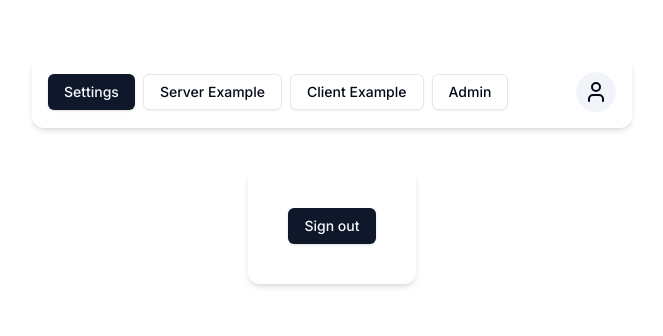
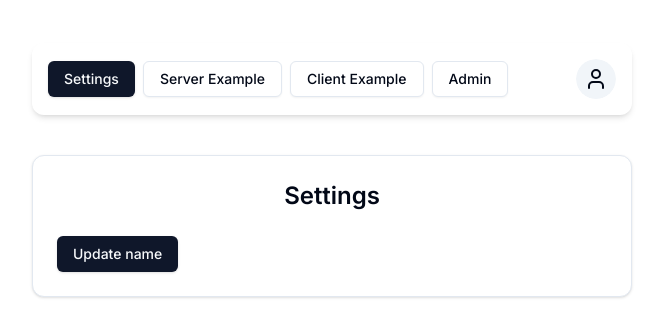
Before and after one commit to NatGlass/Next-Auth, a Next.js app: page /settings in a window 1280 px wide. Shown: the part 230-566 px from the top of the page, without its empty margins (308-971 px from the left). Built offline with nearby package versions, Linux system fonts and the light colour scheme; no server answers.

Commit message:
Refactor settings page component and add transition for updating name

```diff
--- a/src/app/(protected)/settings/page.tsx
+++ b/src/app/(protected)/settings/page.tsx
@@ -1,14 +1,30 @@
 'use client';
 
+import {settings} from '@/actions/settings';
 import {Button} from '@/components/ui/button';
-import {signOut} from 'next-auth/react';
+import {Card, CardContent, CardHeader} from '@/components/ui/card';
+import {useTransition} from 'react';
 
 function SettingsPage() {
-  const onClick = () => signOut();
+  const [isPending, startTransition] = useTransition();
+  const onClick = () => {
+    startTransition(() => {
+      settings({
+        name: 'Newww',
+      });
+    });
+  };
   return (
-    <div className="shadow-md p-10 rounded-xl">
-      <Button onClick={onClick}>Sign out</Button>
-    </div>
+    <Card className="w-[600px]">
+      <CardHeader>
+        <p className="text-2xl font-semibold text-center">Settings</p>
+      </CardHeader>
+      <CardContent>
+        <Button onClick={onClick} disabled={isPending}>
+          Update name
+        </Button>
+      </CardContent>
+    </Card>
   );
 }
 
```
